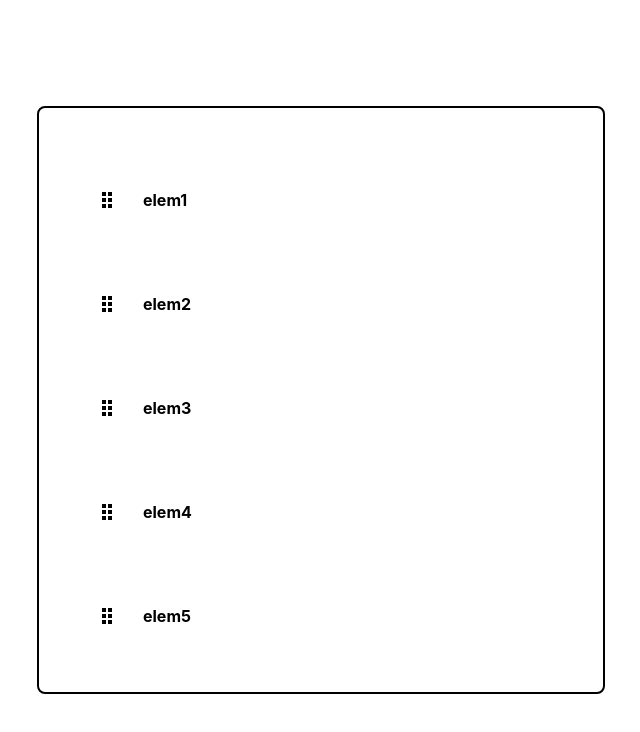
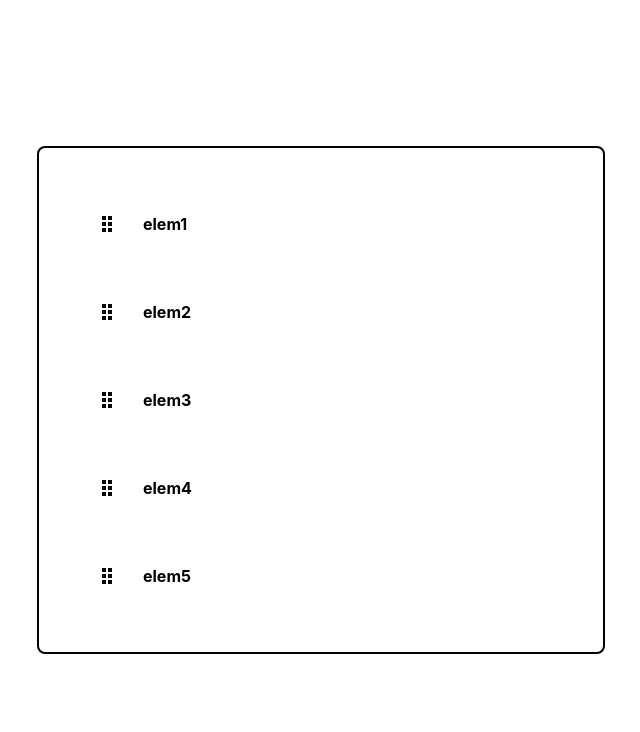
Before and after one commit to Anindra123/sortable-list, a React (Vite) app: page / in a window 1280 px wide. Shown: the top 732 px of the page, without its empty margins (319-959 px from the left). Built offline with nearby package versions, Linux system fonts and the light colour scheme.

Commit message:
updated ui

```diff
--- a/src/App.css
+++ b/src/App.css
@@ -21,7 +21,6 @@
   justify-content: flex-start;
   column-gap: 1rem;
   align-items: center;
-  margin-top: 1rem;
   transition: background-color 0.3s ease;
   background-color: white;
   cursor: pointer;
--- a/src/App.tsx
+++ b/src/App.tsx
@@ -30,6 +30,7 @@ function App() {
   debounce_call();
 
 
+
   return (
     <>
       <DragContext.Provider value={{
@@ -45,7 +46,6 @@ function App() {
             <ChildrenBlock title={elementTitle}
               id={id}
               isDraggable={isDraggable}
-
               key={id} >
               <DragHandler >
                 <a className='drag-indicator'
--- a/src/component/ChildrenBlock.tsx
+++ b/src/component/ChildrenBlock.tsx
@@ -15,8 +15,9 @@ export default function ChildrenBlock({ title
         , handleDragStart, handleDrop,
         handleDragEnter, handleDragEnd, handleDragOver } = useContext(DragContext);
 
-    const greater = dragItemIndex! > dragOverItemIndex! && dragOverItemIndex === id;
-    const less = dragItemIndex! < dragOverItemIndex! && dragOverItemIndex === id;
+    const greater = dragItemIndex! >= dragOverItemIndex! && dragOverItemIndex === id;
+    const less = dragItemIndex! <= dragOverItemIndex! && dragOverItemIndex === id;
+
 
     return (
         <div draggable={isDraggable}
--- a/src/component/DragHandler.tsx
+++ b/src/component/DragHandler.tsx
@@ -1,6 +1,4 @@
 interface DragHandlerProp {
-    // handleHandlerMouseDown: () => void,
-    // handleHandlerMouseUp: () => void,
     children: React.ReactNode
 }
 
```
Also changed, not shown: src/hook/useDrag.ts (+4 -4 lines).
